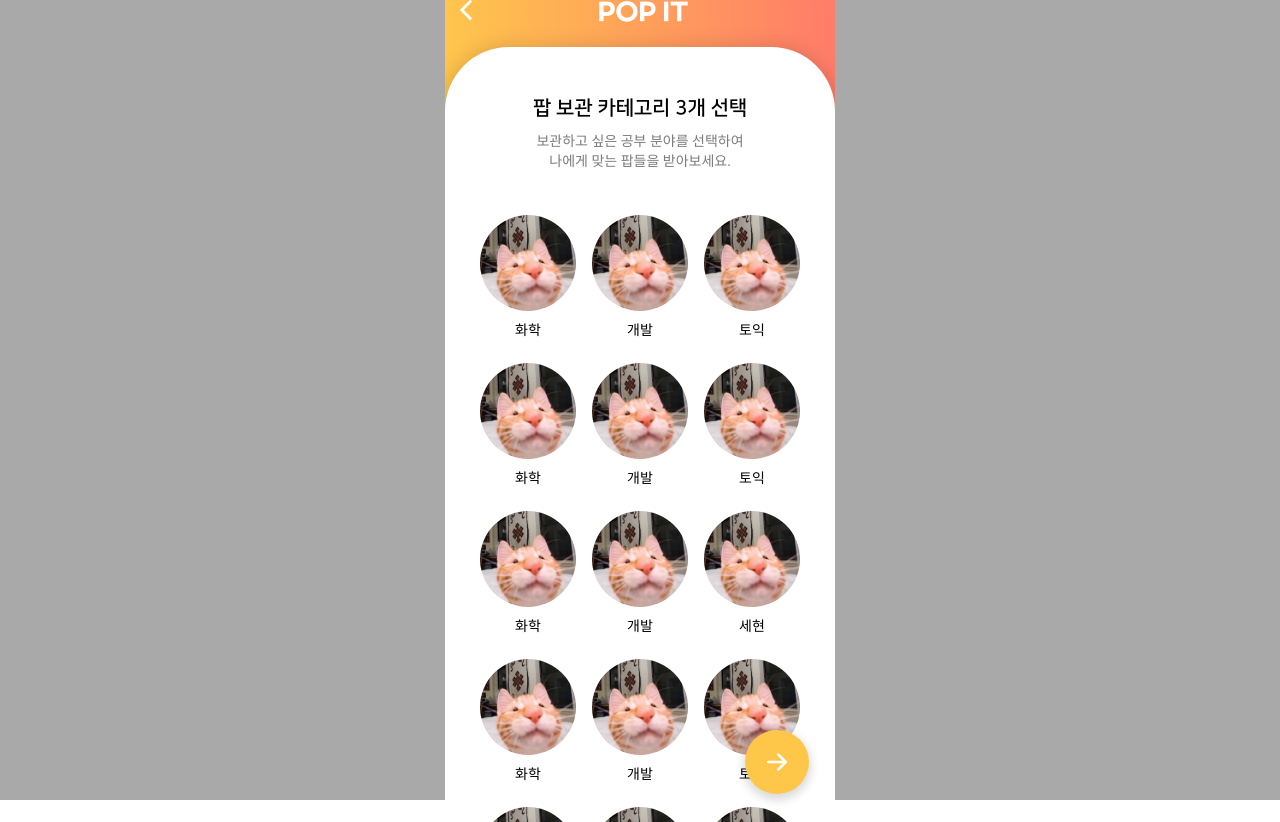
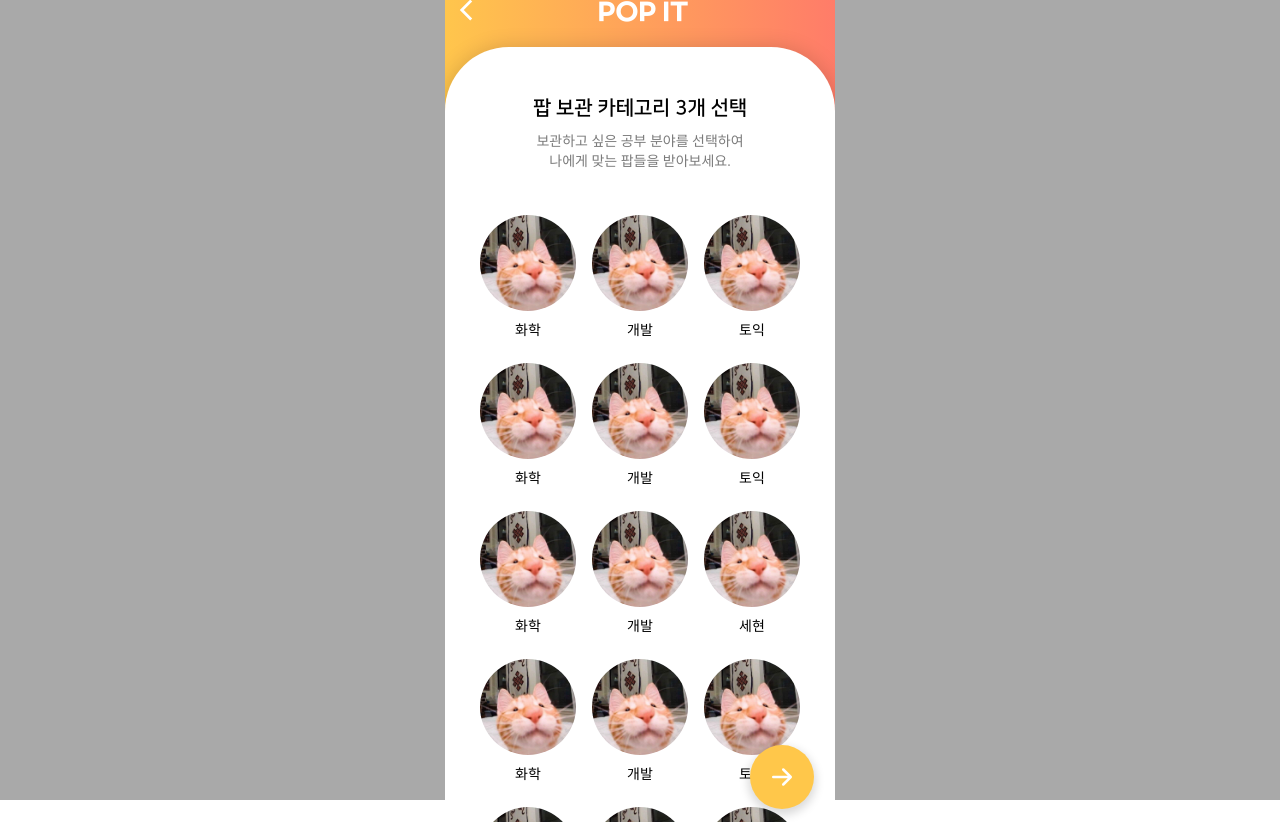
Before and after one commit to Likelion-Inha-10/inha-hackathon-popit-fe, a React (Create React App) app: page /first-choice in a window 1280 px wide. Built offline with nearby package versions, Linux system fonts and the light colour scheme.

Commit message:
chore: CircleButton 컴포넌트 패딩 수정

```diff
--- a/src/popit-ui/CircleButton/index.jsx
+++ b/src/popit-ui/CircleButton/index.jsx
@@ -5,8 +5,8 @@ import { AiOutlinePlus } from "react-icons/ai";
 
 const Circle = styled(Flex)`
   position: fixed;
-  margin-left: 265px;
-  margin-top: 515px;
+  margin-left: 270px;
+  margin-top: 530px;
   height: 64px;
   width: 64px;
   background-color: ${(props) => props.color || props.theme.colors.main};
```
